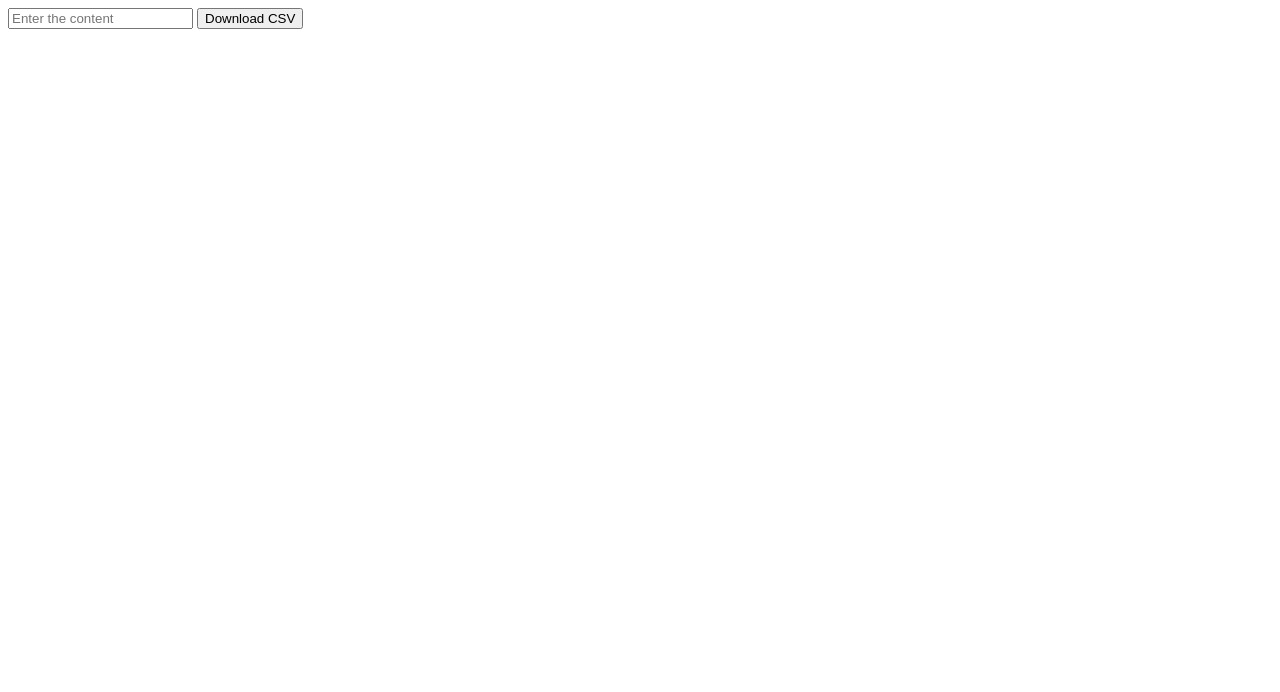
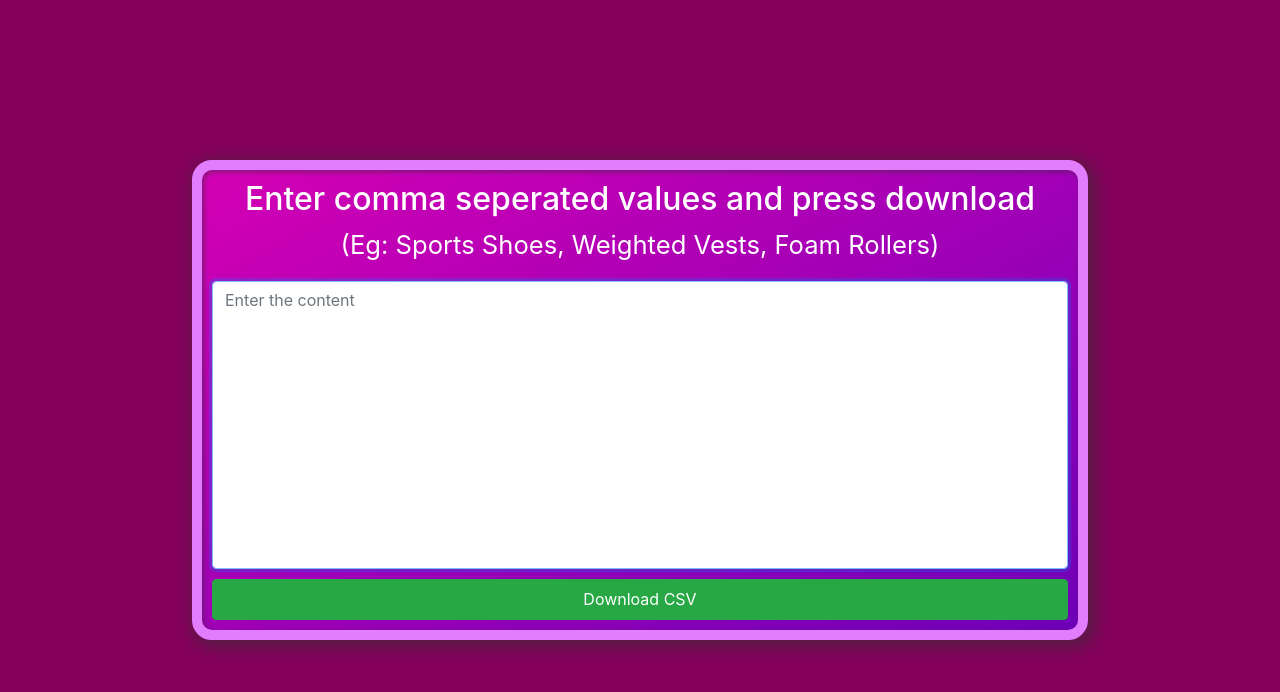
Before and after one commit to shriyam99/node-webscaping, a website: page public/index.html in a window 1280 px wide. Drawn offline with nearby package versions, Linux system fonts and the light colour scheme.

Commit message:
added style

```diff
--- /dev/null
+++ b/public/css/styles.css
@@ -0,0 +1,74 @@
+html{
+  height: 100%;
+  margin: 0;
+  padding: 0;
+}
+body{
+  /* background-image: linear-gradient(to bottom right, #00fffb, #003bba); */
+  background: #85005b;
+  width: 100%;
+  height: 100%;
+  margin: 0;
+  padding: 0;
+  display: flex;
+  align-items: center;
+  justify-content: center;
+}
+form{
+  height: 60%;
+  width: 70%;
+  /* background: white; */
+  background-image: linear-gradient(to bottom right, #d400b4, #6e00b8);
+  box-shadow: 4px 4px 15px 5px rgba(50, 50, 50, 0.5), inset 2px 2px 5px rgba(50, 50, 50, 0.5);
+  border: 10px solid #e37dff;
+  border-radius: 20px;
+  padding: 10px;
+  display: flex;
+  align-items: center;
+  justify-content: center;
+  flex-direction: column;
+}
+input, textarea{
+  flex:10;
+  height: 100%;
+  width: 100%;
+  margin-bottom: 10px;
+}
+textarea{
+  resize: none;
+}
+button{
+  flex: 1;
+  height: 100%;
+  width: 100%;
+}
+h3{
+  text-align: center;
+  color: white;
+  font-size: 5vw;
+}
+p{
+  text-align: center;
+  color: white;
+  font-size: 3vw;
+}
+
+@media only screen and (min-width: 600px) {
+  /* For tablets: */
+  h3{
+    font-size: 3vw;
+  }
+  p{
+    font-size: 2vw;
+  }
+}
+
+@media only screen and (min-width: 768px) {
+  /* For desktop: */
+  h3{
+    font-size: 2.5vw;
+  }
+  p{
+    font-size: 2vw;
+  }
+}
--- a/public/index.html
+++ b/public/index.html
@@ -3,13 +3,21 @@
   <head>
     <meta charset="utf-8">
     <meta name="viewport" content="width=device-width, initial-scale=1, user-scalable=no">
+    <link rel="stylesheet" href="https://maxcdn.bootstrapcdn.com/bootstrap/4.0.0/css/bootstrap.min.css" integrity="sha384-Gn5384xqQ1aoWXA+058RXPxPg6fy4IWvTNh0E263XmFcJlSAwiGgFAW/dAiS6JXm" crossorigin="anonymous">
+    <link href="https://fonts.googleapis.com/css?family=Comic+Neue&display=swap" rel="stylesheet">
+    <link rel="stylesheet" href="./css/styles.css">
     <title>WebScape Project | Amazon</title>
   </head>
   <body>
-    <form class="" action="/download-csv" method="get">
-      <input type="text" name="search" placeholder="Enter the content">
-      <button type="submit" name="download" value="download">Download CSV</button>
+    <form class="" action="/download.csv" method="get">
+      <h3>Enter comma seperated values and press download</h3>
+      <p>(Eg: Sports Shoes, Weighted Vests, Foam Rollers)</p>
+      <textarea name="search" class="form-control" rows="8" cols="80" placeholder="Enter the content" autofocus></textarea>
+      <!-- <input type="text" class="form-control" name="search" placeholder="Enter the content"> -->
+      <button type="submit" class="btn btn-success" name="download" value="download">Download CSV</button>
     </form>
   </body>
-  <script src="./js/index.js" charset="utf-8"></script>
+  <script src="https://code.jquery.com/jquery-3.2.1.slim.min.js" integrity="sha384-KJ3o2DKtIkvYIK3UENzmM7KCkRr/rE9/Qpg6aAZGJwFDMVNA/GpGFF93hXpG5KkN" crossorigin="anonymous"></script>
+  <script src="https://cdnjs.cloudflare.com/ajax/libs/popper.js/1.12.9/umd/popper.min.js" integrity="sha384-ApNbgh9B+Y1QKtv3Rn7W3mgPxhU9K/ScQsAP7hUibX39j7fakFPskvXusvfa0b4Q" crossorigin="anonymous"></script>
+  <script src="https://maxcdn.bootstrapcdn.com/bootstrap/4.0.0/js/bootstrap.min.js" integrity="sha384-JZR6Spejh4U02d8jOt6vLEHfe/JQGiRRSQQxSfFWpi1MquVdAyjUar5+76PVCmYl" crossorigin="anonymous"></script>
 </html>
```
Also changed, not shown: server/server.js (+5 -2 lines), public/js/index.js (deleted).
